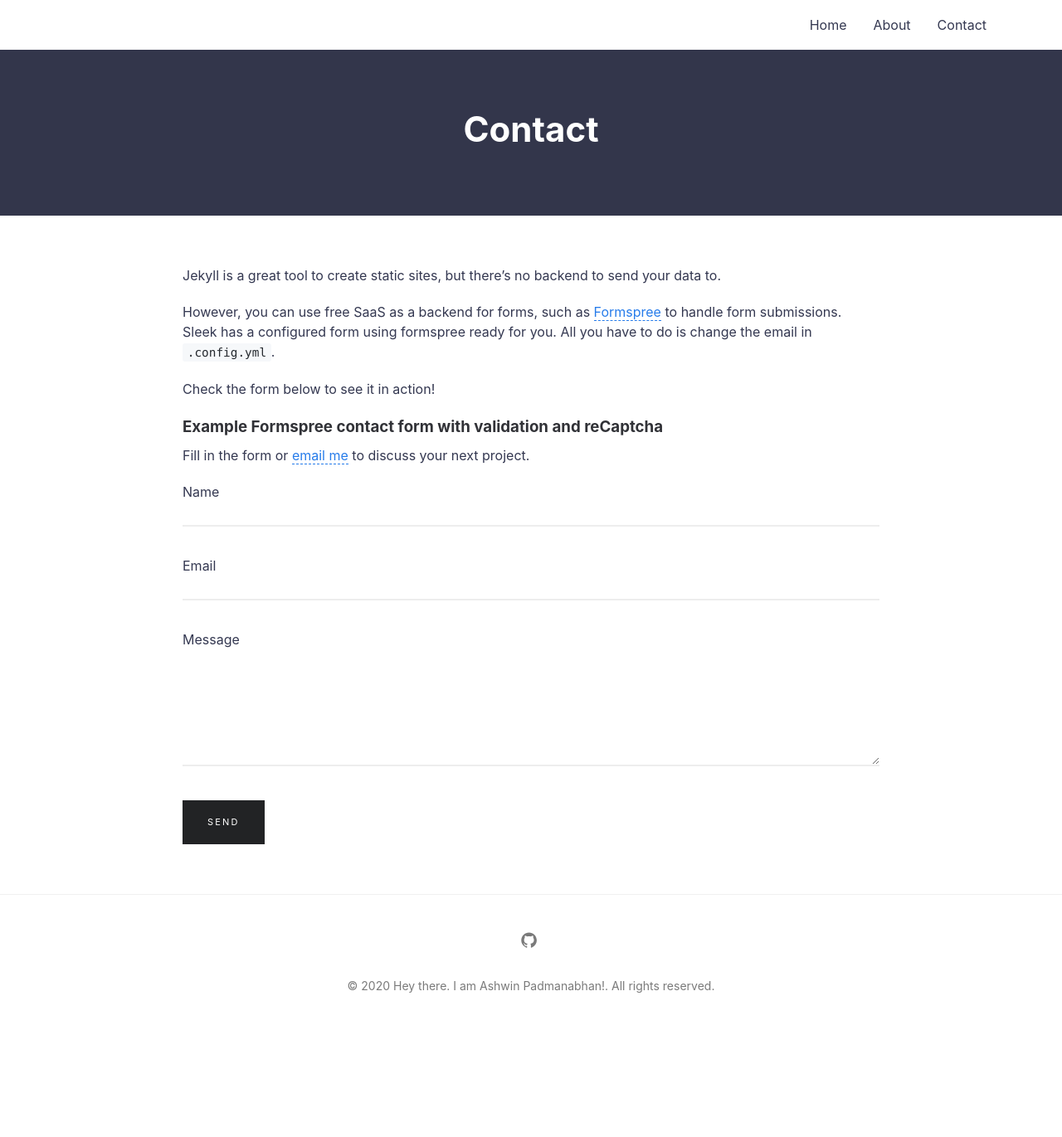
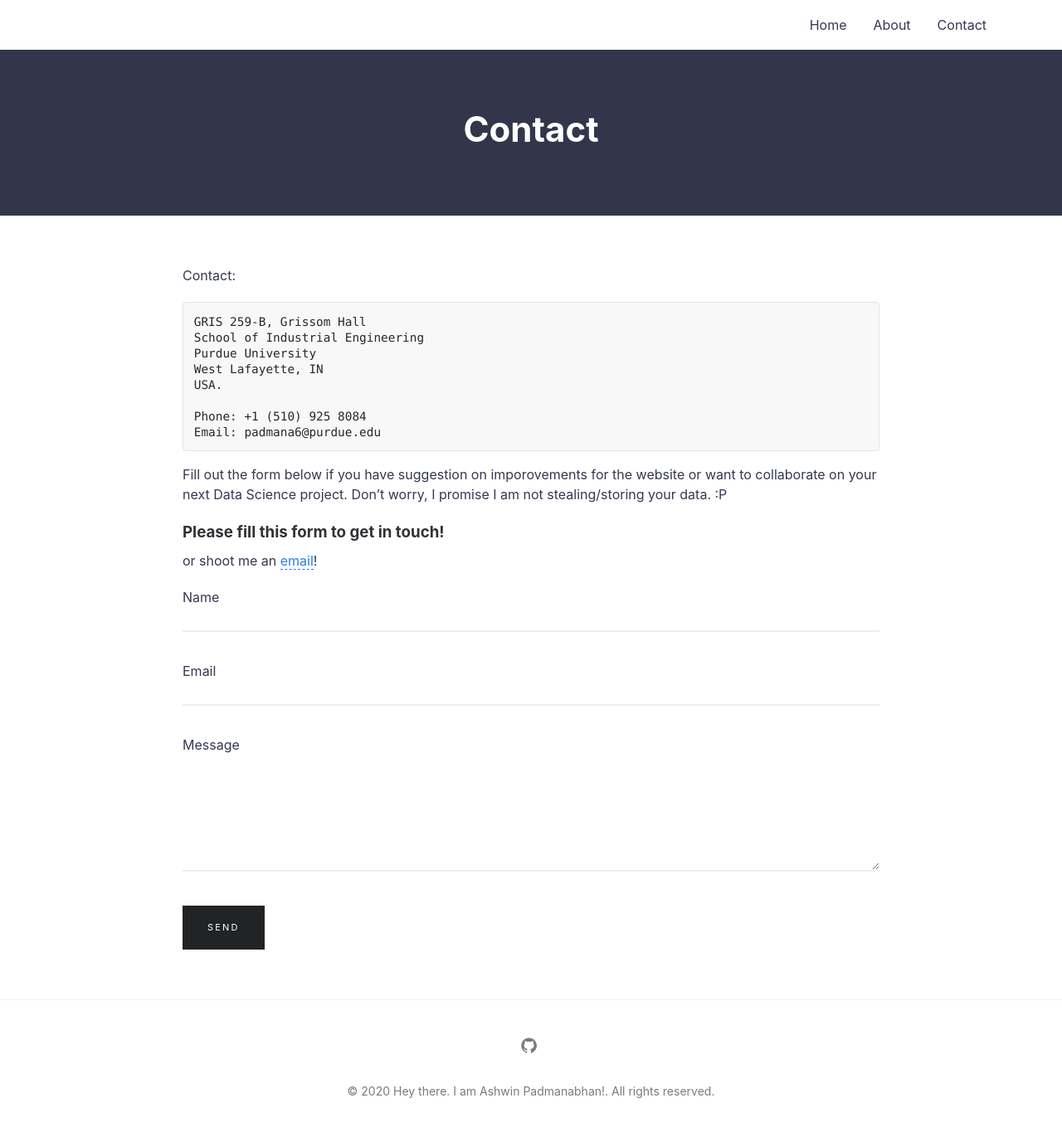
Before and after one commit to PadmanabhanAshwin/PadmanabhanAshwin.github.io, a Jekyll site: the page built from contact.md, in a window 1280 px wide. Shown: the whole page at 83% size. Built offline with Jekyll 4.4.1, drawn with Linux system fonts in a browser that asks for light colours; before the commit the page ends 1244 px from its top, so only the background shows below that.

Commit message:
contact v1

````diff
--- a/contact.md
+++ b/contact.md
@@ -3,16 +3,24 @@ layout: page
 title: Contact
 permalink: /contact/
 ---
+Contact:
 
-Jekyll is a great tool to create static sites, but there’s no backend to send your data to.
+```
+GRIS 259-B, Grissom Hall
+School of Industrial Engineering
+Purdue University
+West Lafayette, IN
+USA.
 
-However, you can use free SaaS as a backend for forms, such as [Formspree](https://formspree.io/) to handle form submissions. Sleek has a configured form using formspree ready for you. All you have to do is change the email in `.config.yml`.
+Phone: +1 (510) 925 8084
+Email: padmana6@purdue.edu
+```
 
-Check the form below to see it in action!
+Fill out the form below if you have suggestion on imporovements for the website or want to collaborate on your next Data Science project. Don't worry, I promise I am not stealing/storing your data. :P
 
-### Example Formspree contact form with validation and reCaptcha
+### Please fill this form to get in touch!
 
-Fill in the form or [email me](mailto:{{site.email}}) to discuss your next project.
+or shoot me an [email](mailto:{{site.email}})!
 
 {% include form.html %}
 
````
Also changed, not shown: 1 other file.
